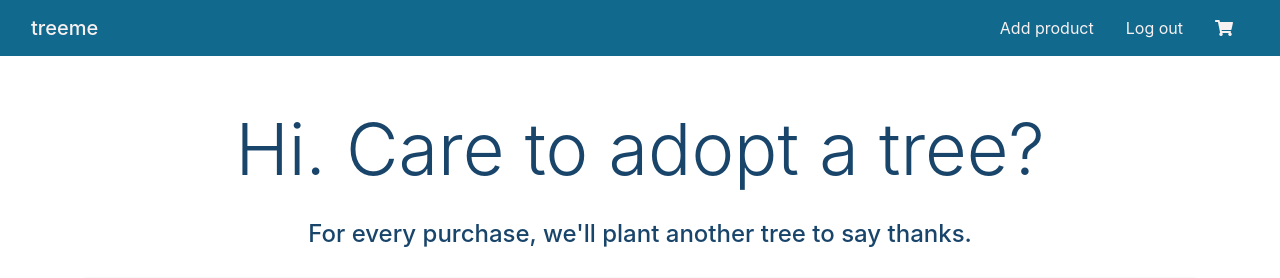
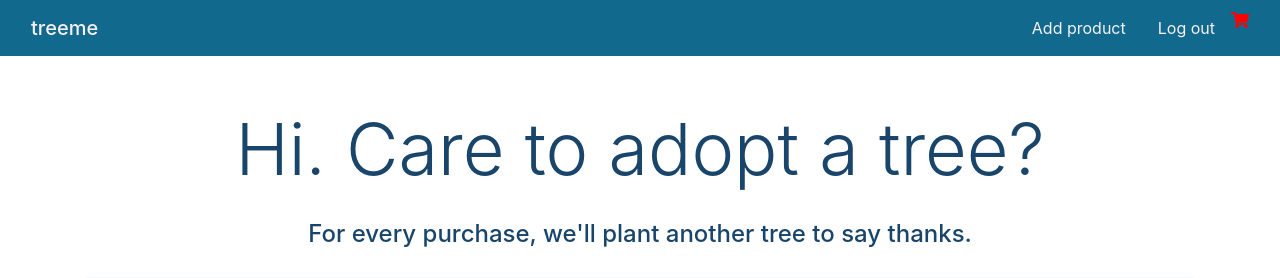
Before and after one commit to aidanjames/ecommerce-site, a Flask app: page / in a window 1280 px wide. Shown: the top 278 px of the page. Run offline with Flask 2, Linux system fonts and the light colour scheme; a user stored in the database is signed in; data comes from the database, SQL or seed files in the repository; both versions use the stored data as it was after the commit; some libraries are stand-ins or nearby versions.

Commit message:
Show red cart when customer has item in cart. Need to positioning bug when displays as red.

```diff
--- a/static/styles.css
+++ b/static/styles.css
@@ -71,6 +71,15 @@ a {
     padding-top: 50px;
 }
 
+.nav-link-red {
+    color: red;
+}
+
+.nav-link-red:hover {
+    color: white;
+}
+
+
 /* BOOTSTRAP OVERRIDES */
 .btn-primary {
    background-color: #16c79a;
--- a/templates/base.html
+++ b/templates/base.html
@@ -35,7 +35,13 @@
       {% else %}
       <a class="nav-link" href="{{ url_for('login') }}">Log in</a>
       {% endif %}
+
+      {% if in_cart|length > 0 %}
+      <a class="nav-link-red" href="{{ url_for('cart') }}"><i class="fas fa-shopping-cart"></i></a>
+      {% else %}
       <a class="nav-link" href="{{ url_for('cart') }}"><i class="fas fa-shopping-cart"></i></a>
+      {% endif %}
+
     </div>
   </div>
 </nav>
```
Also changed, not shown: shop.db.
